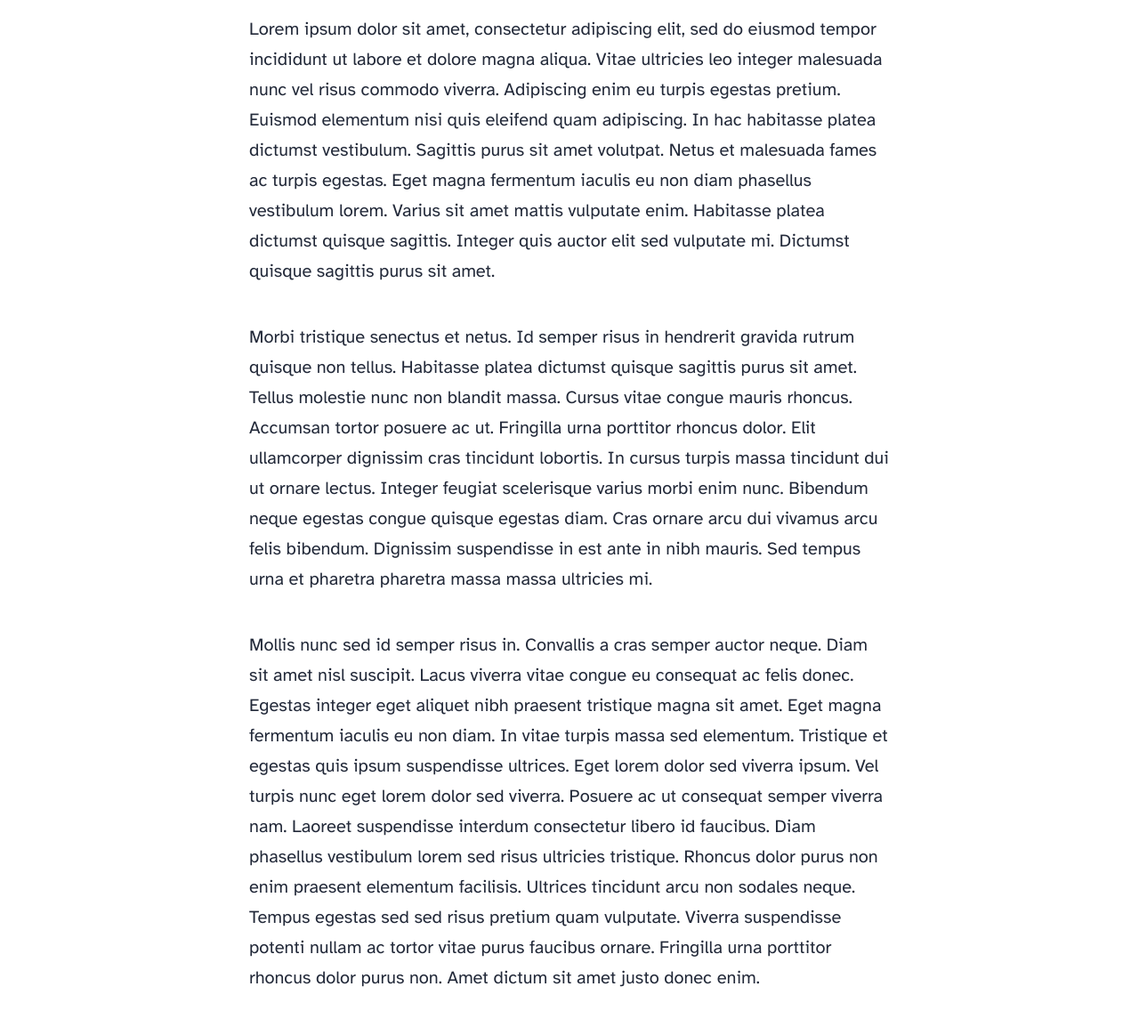
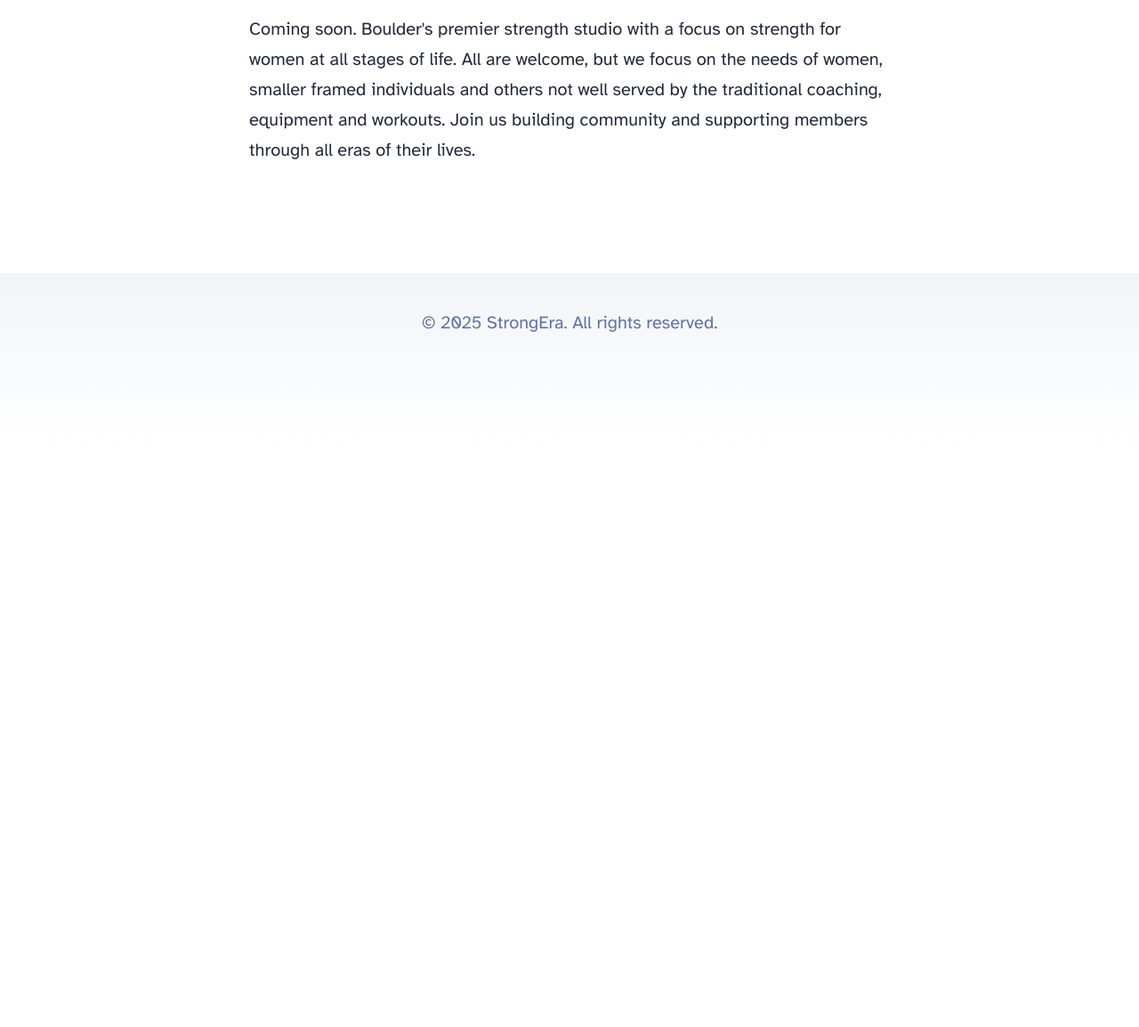
Before and after one commit to strongera-dev/se-site, an Astro site: page /about in a window 1280 px wide. Shown: the part 856-2010 px from the top of the page at 89% size. After the commit the page ends 1357 px from the top, so only its background shows below. Built offline with nearby package versions, Linux system fonts and the light colour scheme; Astro itself is replaced by a stand-in of ours.

Commit message:
Update about.astro
Remove the greeked text and put in actual content.

```diff
--- a/src/pages/about.astro
+++ b/src/pages/about.astro
@@ -4,59 +4,14 @@ import Layout from '../layouts/BlogPost.astro';
 
 <Layout
 	title="About StrongEra"
-	description="Lorem ipsum dolor sit amet"
-	pubDate={new Date('June 18 2025')}
+	description="StrongEra intro post"
+	pubDate={new Date('July 09 2025')}
 	heroImage="/blog-placeholder-about.jpg"
 >
 	<p>
-		Lorem ipsum dolor sit amet, consectetur adipiscing elit, sed do eiusmod tempor incididunt ut
-		labore et dolore magna aliqua. Vitae ultricies leo integer malesuada nunc vel risus commodo
-		viverra. Adipiscing enim eu turpis egestas pretium. Euismod elementum nisi quis eleifend quam
-		adipiscing. In hac habitasse platea dictumst vestibulum. Sagittis purus sit amet volutpat. Netus
-		et malesuada fames ac turpis egestas. Eget magna fermentum iaculis eu non diam phasellus
-		vestibulum lorem. Varius sit amet mattis vulputate enim. Habitasse platea dictumst quisque
-		sagittis. Integer quis auctor elit sed vulputate mi. Dictumst quisque sagittis purus sit amet.
-	</p>
-
-	<p>
-		Morbi tristique senectus et netus. Id semper risus in hendrerit gravida rutrum quisque non
-		tellus. Habitasse platea dictumst quisque sagittis purus sit amet. Tellus molestie nunc non
-		blandit massa. Cursus vitae congue mauris rhoncus. Accumsan tortor posuere ac ut. Fringilla urna
-		porttitor rhoncus dolor. Elit ullamcorper dignissim cras tincidunt lobortis. In cursus turpis
-		massa tincidunt dui ut ornare lectus. Integer feugiat scelerisque varius morbi enim nunc.
-		Bibendum neque egestas congue quisque egestas diam. Cras ornare arcu dui vivamus arcu felis
-		bibendum. Dignissim suspendisse in est ante in nibh mauris. Sed tempus urna et pharetra pharetra
-		massa massa ultricies mi.
-	</p>
-
-	<p>
-		Mollis nunc sed id semper risus in. Convallis a cras semper auctor neque. Diam sit amet nisl
-		suscipit. Lacus viverra vitae congue eu consequat ac felis donec. Egestas integer eget aliquet
-		nibh praesent tristique magna sit amet. Eget magna fermentum iaculis eu non diam. In vitae
-		turpis massa sed elementum. Tristique et egestas quis ipsum suspendisse ultrices. Eget lorem
-		dolor sed viverra ipsum. Vel turpis nunc eget lorem dolor sed viverra. Posuere ac ut consequat
-		semper viverra nam. Laoreet suspendisse interdum consectetur libero id faucibus. Diam phasellus
-		vestibulum lorem sed risus ultricies tristique. Rhoncus dolor purus non enim praesent elementum
-		facilisis. Ultrices tincidunt arcu non sodales neque. Tempus egestas sed sed risus pretium quam
-		vulputate. Viverra suspendisse potenti nullam ac tortor vitae purus faucibus ornare. Fringilla
-		urna porttitor rhoncus dolor purus non. Amet dictum sit amet justo donec enim.
-	</p>
-
-	<p>
-		Mattis ullamcorper velit sed ullamcorper morbi tincidunt. Tortor posuere ac ut consequat semper
-		viverra. Tellus mauris a diam maecenas sed enim ut sem viverra. Venenatis urna cursus eget nunc
-		scelerisque viverra mauris in. Arcu ac tortor dignissim convallis aenean et tortor at. Curabitur
-		gravida arcu ac tortor dignissim convallis aenean et tortor. Egestas tellus rutrum tellus
-		pellentesque eu. Fusce ut placerat orci nulla pellentesque dignissim enim sit amet. Ut enim
-		blandit volutpat maecenas volutpat blandit aliquam etiam. Id donec ultrices tincidunt arcu. Id
-		cursus metus aliquam eleifend mi.
-	</p>
-
-	<p>
-		Tempus quam pellentesque nec nam aliquam sem. Risus at ultrices mi tempus imperdiet. Id porta
-		nibh venenatis cras sed felis eget velit. Ipsum a arcu cursus vitae. Facilisis magna etiam
-		tempor orci eu lobortis elementum. Tincidunt dui ut ornare lectus sit. Quisque non tellus orci
-		ac. Blandit libero volutpat sed cras. Nec tincidunt praesent semper feugiat nibh sed pulvinar
-		proin gravida. Egestas integer eget aliquet nibh praesent tristique magna.
+		Coming soon. Boulder's premier strength studio with a focus on strength for women at all stages
+    of life. All are welcome, but we focus on the needs of women, smaller framed individuals and
+    others not well served by the traditional coaching, equipment and workouts. Join us building
+    community and supporting members through all eras of their lives.
 	</p>
 </Layout>
```
